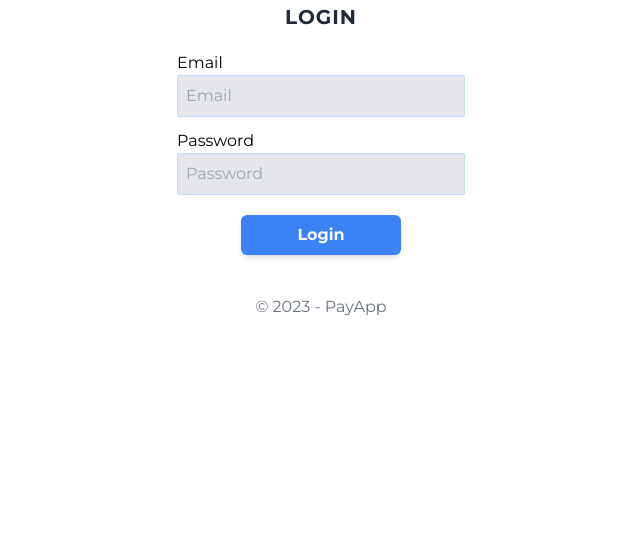
After one commit to iamsabbirsobhani/onlinepaymentapp, a Django app: page /webapps2023/login/ in a window 1280 px wide. The commit adds this page. Shown: the part 101-660 px from the top of the page, without its empty margins (319-959 px from the left). Run offline with Django 4.2, Linux system fonts and the light colour scheme.

Commit message:
LoginPage added

```diff
--- a/templates/payapp/components/base.html
+++ b/templates/payapp/components/base.html
@@ -12,7 +12,9 @@
       type="image/x-icon"
       href="{% static 'payapp/images/favicon.png' %}"
     />
-    <title>{% block title %}Pay App{% endblock %}</title>
+    <title>
+      {% block title %}PayApp | Your Online Payment Solution{% endblock %}
+    </title>
 
     <!-- SEO meta tags -->
     <meta
--- a/templates/payapp/components/footer/footer.html
+++ b/templates/payapp/components/footer/footer.html
@@ -1,4 +1,4 @@
-<footer>
+<footer class="m-auto max-w-xs">
   <div class="container mt-10 mb-5">
     <div class="row">
       <div class="col-md-12">
--- a/templates/payapp/homePage.html
+++ b/templates/payapp/homePage.html
@@ -1,8 +1,8 @@
-{% extends 'payapp/components/base.html' %} {% block title %}PayApp |
-Home{%endblock %} {% block content %} {% load static %}
+{% extends 'payapp/components/base.html' %} {% block title %}PayApp | Your
+Online Payment Solution{%endblock %} {% block content %} {% load static %}
 <div class="flex justify-between max-w-[1050px] m-auto mt-20">
   <div class="w-[50%]">
-    <h1 class="home-heading font-bold text-5xl text-gray-800">
+    <h1 class="home-heading font-bold text-6xl text-gray-800">
       Your Online Payment Solution
     </h1>
     <p class="home-subheading font-semibold text-2xl text-gray-500">
--- /dev/null
+++ b/templates/payapp/loginPage.html
@@ -0,0 +1,45 @@
+{% extends 'payapp/components/base.html' %} {% block title %}Login | PayApp |
+Your Online Payment Solution{%endblock %} {% block content %} {% load static %}
+<div class="max-w-lg m-auto mt-10">
+  <div class="text-center">
+    <h1 class="font-bold uppercase text-xl tracking-wider text-gray-800">
+      Login
+    </h1>
+  </div>
+  <form action="" class="flex flex-col justify-center items-center">
+    <div class="flex flex-col mt-5">
+      <div class="flex flex-col">
+        <label for="email">Email</label>
+        <input
+          class="p-2 w-72 outline-none border-[1px] border-blue-200 rounded-sm bg-gray-200"
+          type="email"
+          name="email"
+          id="email"
+          placeholder="Email"
+          autocomplete="off"
+          required
+        />
+      </div>
+      <div class="flex flex-col mt-3">
+        <label for="password">Password</label>
+        <input
+          class="p-2 w-72 outline-none border-[1px] border-blue-200 rounded-sm bg-gray-200"
+          type="password"
+          name="password"
+          id="password"
+          placeholder="Password"
+          required
+        />
+      </div>
+    </div>
+    <div class="text-center mt-5">
+      <button
+        type="submit"
+        class="bg-blue-500 w-40 p-2 rounded-md shadow-md text-gray-50 font-bold hover:bg-blue-600 transition duration-300 ease-in-out"
+      >
+        Login
+      </button>
+    </div>
+  </form>
+</div>
+{% endblock %}
--- a/templates/payapp/static/payapp/styles/style.css
+++ b/templates/payapp/static/payapp/styles/style.css
@@ -685,6 +685,10 @@ video {
   margin-top: 0.75rem;
 }
 
+.mt-5 {
+  margin-top: 1.25rem;
+}
+
 .box-border {
   box-sizing: border-box;
 }
@@ -812,8 +816,28 @@ video {
   width: 100%;
 }
 
+.w-72 {
+  width: 18rem;
+}
+
+.w-40 {
+  width: 10rem;
+}
+
 .max-w-\[1050px\] {
   max-width: 1050px;
+}
+
+.max-w-xl {
+  max-width: 36rem;
+}
+
+.max-w-lg {
+  max-width: 32rem;
+}
+
+.max-w-xs {
+  max-width: 20rem;
 }
 
 .flex-shrink {
@@ -1628,16 +1652,16 @@ video {
   border-radius: 0.25rem;
 }
 
-.rounded-lg {
-  border-radius: 0.5rem;
-}
-
 .rounded-md {
   border-radius: 0.375rem;
 }
 
 .rounded-xl {
   border-radius: 0.75rem;
+}
+
+.rounded-sm {
+  border-radius: 0.125rem;
 }
 
 .rounded-b {
@@ -1706,6 +1730,10 @@ video {
   border-width: 1px;
 }
 
+.border-\[1px\] {
+  border-width: 1px;
+}
+
 .border-x {
   border-left-width: 1px;
   border-right-width: 1px;
@@ -1764,6 +1792,26 @@ video {
   border-style: none;
 }
 
+.border-gray-300 {
+  --tw-border-opacity: 1;
+  border-color: rgb(209 213 219 / var(--tw-border-opacity));
+}
+
+.border-gray-500 {
+  --tw-border-opacity: 1;
+  border-color: rgb(107 114 128 / var(--tw-border-opacity));
+}
+
+.border-blue-500 {
+  --tw-border-opacity: 1;
+  border-color: rgb(59 130 246 / var(--tw-border-opacity));
+}
+
+.border-blue-200 {
+  --tw-border-opacity: 1;
+  border-color: rgb(191 219 254 / var(--tw-border-opacity));
+}
+
 .bg-\[rgb\(255\2c 0\2c 0\)\] {
   --tw-bg-opacity: 1;
   background-color: rgb(255 0 0 / var(--tw-bg-opacity));
@@ -1779,6 +1827,16 @@ video {
   background-color: rgb(249 250 251 / var(--tw-bg-opacity));
 }
 
+.bg-gray-400 {
+  --tw-bg-opacity: 1;
+  background-color: rgb(156 163 175 / var(--tw-bg-opacity));
+}
+
+.bg-gray-200 {
+  --tw-bg-opacity: 1;
+  background-color: rgb(229 231 235 / var(--tw-bg-opacity));
+}
+
 .decoration-slice {
   -webkit-box-decoration-break: slice;
           box-decoration-break: slice;
@@ -1962,9 +2020,14 @@ video {
   line-height: 2rem;
 }
 
-.text-5xl {
-  font-size: 3rem;
+.text-6xl {
+  font-size: 3.75rem;
   line-height: 1;
+}
+
+.text-xl {
+  font-size: 1.25rem;
+  line-height: 1.75rem;
 }
 
 .font-bold {
@@ -2041,6 +2104,10 @@ video {
 .stacked-fractions {
   --tw-numeric-fraction: stacked-fractions;
   font-variant-numeric: var(--tw-ordinal) var(--tw-slashed-zero) var(--tw-numeric-figure) var(--tw-numeric-spacing) var(--tw-numeric-fraction);
+}
+
+.tracking-wider {
+  letter-spacing: 0.05em;
 }
 
 .text-\[\#336699\]\/\[\.35\] {
```
